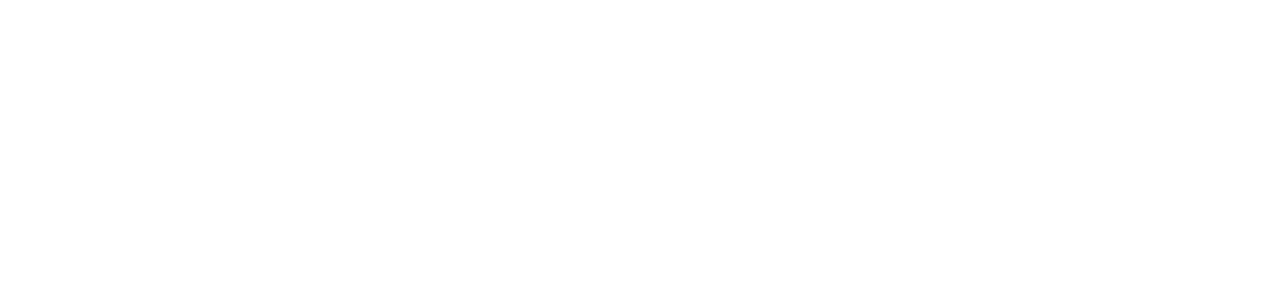
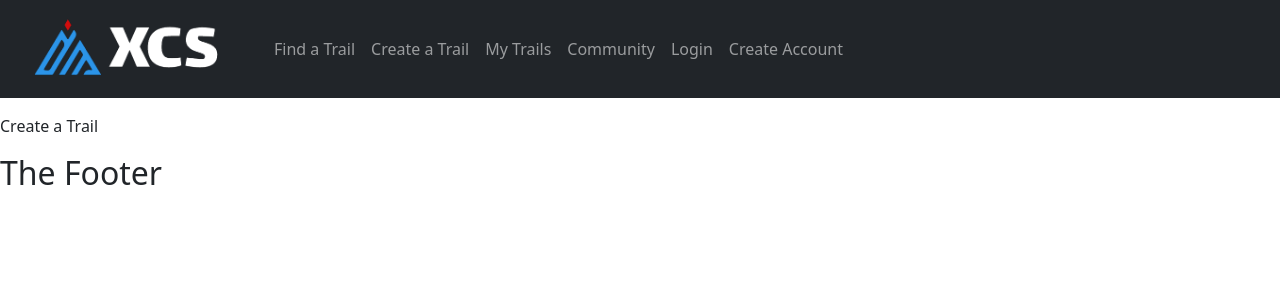
Before and after one commit to kmaule15/xcski-frontend, a React (Create React App) app: page /createtrail in a window 1280 px wide. Before the commit this address had no page. Shown: the top 300 px of the page. Built offline with nearby package versions, Linux system fonts and the light colour scheme.

Commit message:
created route and create trail component

```diff
--- a/src/App.tsx
+++ b/src/App.tsx
@@ -10,7 +10,7 @@ import Login from "./components/Login/Login";
 import CreateAccount from "./components/Login/CreateAccount";
 import Home from "./components/Home/Home";
 import TrailSearch from "./components/Trail/SearchTrails/TrailSearch";
-
+import CreateTrail from "./components/Trail/CreateTrails/CreateTrail";
 
 function App() {
   return (
@@ -18,12 +18,12 @@ function App() {
       <Route path="/" element={<Layout />}>
         <Route index element={<Home />} />
         <Route path="trailsearch" element={<TrailSearch />} />
+        <Route path="createtrail" element={<CreateTrail />} />
         <Route path="mytrails" element={<MyTrails />} />
         <Route path="community" element={<Community />} />
         <Route path="login" element={<Login />} />
         <Route path="createaccount" element={<CreateAccount />} />
         <Route path="signup" element={<CreateAccount />} />
-
       </Route>
     </Routes>
   );
--- a/src/components/NavBar/NavBar.tsx
+++ b/src/components/NavBar/NavBar.tsx
@@ -1,25 +1,21 @@
 //import { Link } from "react-router-dom";
-import { Navbar, Nav } from 'react-bootstrap';
+import { Navbar, Nav } from "react-bootstrap";
 
 const NavBar = () => {
   return (
-
-
     <Navbar bg="dark" expand="lg" variant="dark" className="navbar-custom">
-<Navbar.Brand href="/"><img
-              src="/XCSInverted.png"
-              width="250"
-              height="72"
-              alt= "logo"
-            /></Navbar.Brand>
+      <Navbar.Brand href="/">
+        <img src="/XCSInverted.png" width="250" height="72" alt="logo" />
+      </Navbar.Brand>
       <Navbar.Toggle aria-controls="basic-navbar-nav" />
       <Navbar.Collapse id="basic-navbar-nav">
         <Nav className="ml-auto">
           <Nav.Link href="trailsearch">Find a Trail</Nav.Link>
+          <Nav.Link href="createtrail">Create a Trail</Nav.Link>
           <Nav.Link href="mytrails">My Trails</Nav.Link>
           <Nav.Link href="community">Community</Nav.Link>
           <Nav.Link href="login"> Login</Nav.Link>
-    <Nav.Link href='createaccount'>Create Account</Nav.Link>
+          <Nav.Link href="createaccount">Create Account</Nav.Link>
         </Nav>
       </Navbar.Collapse>
     </Navbar>
--- /dev/null
+++ b/src/components/Trail/CreateTrails/CreateTrail.tsx
@@ -0,0 +1,5 @@
+const CreateTrail = () => {
+  return <p>Create a Trail</p>;
+};
+
+export default CreateTrail;
```
Lines whose indentation alone changed are shown as unchanged.
